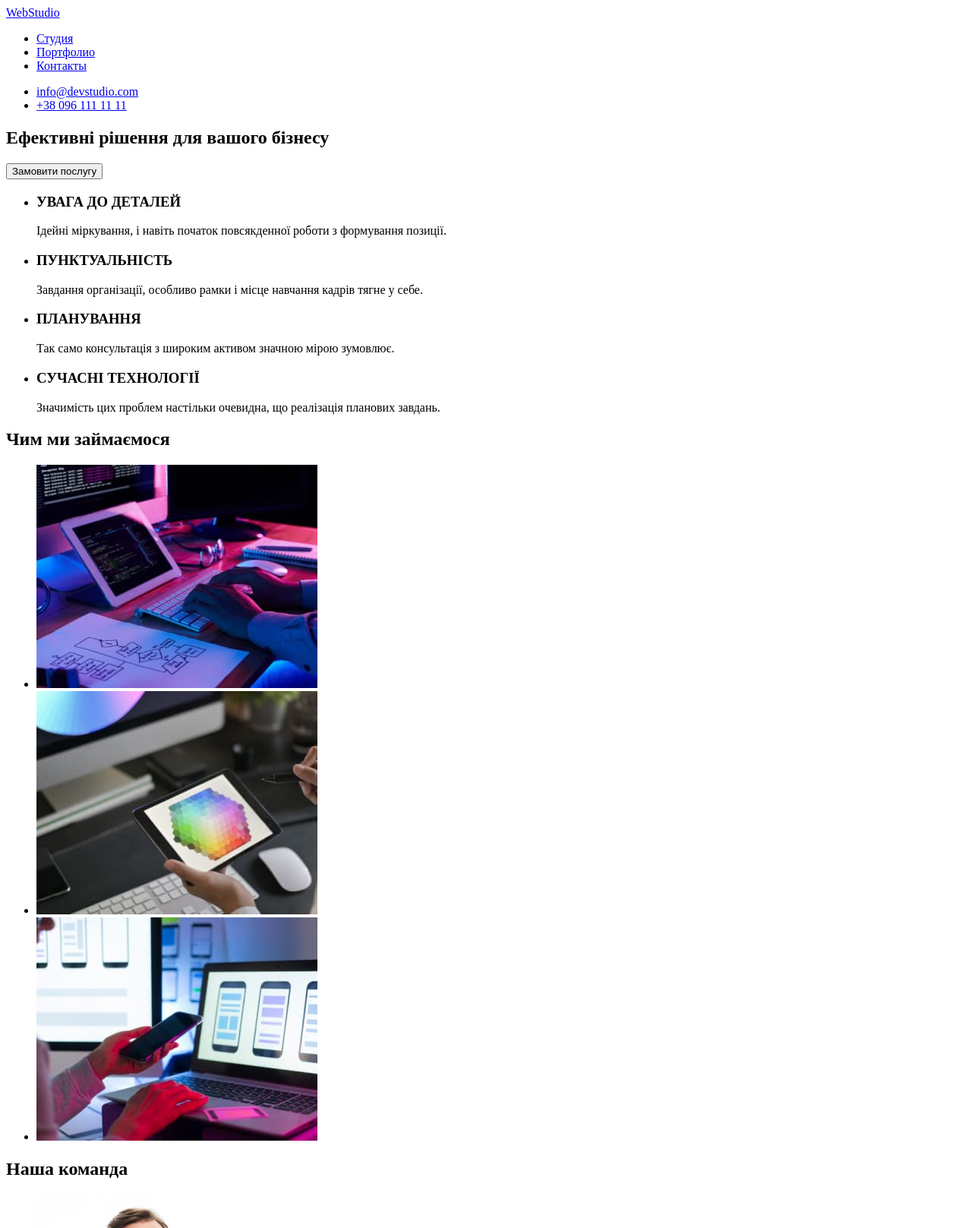
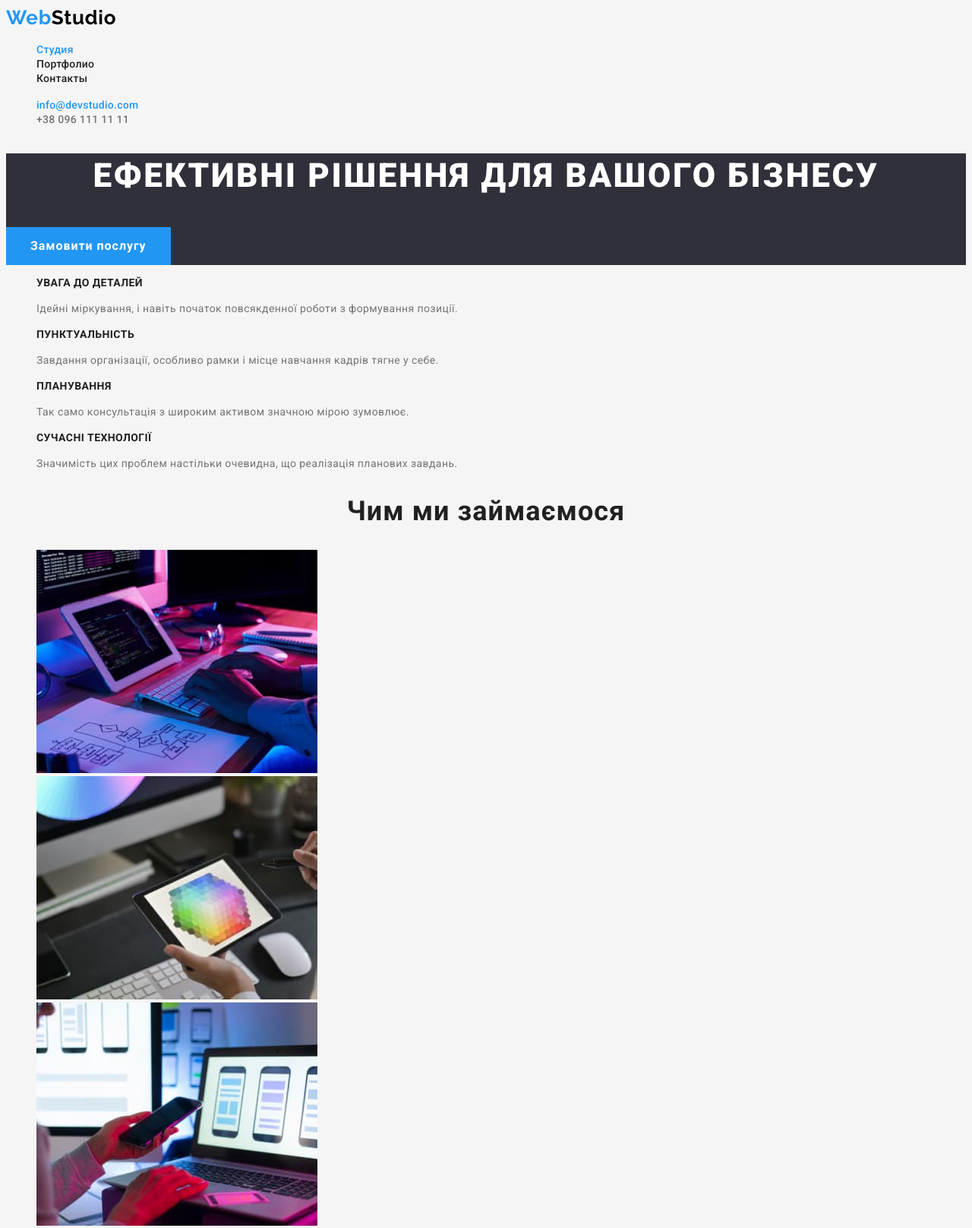
Before and after one commit to EfirNet/goit-markup-hw-02, a plain HTML site: page index.html in a window 1280 px wide. Shown: the top 1617 px of the page at 76% size. Drawn offline with Linux system fonts and the light colour scheme.

Commit message:
Сдаю на проверку

```diff
--- a/css/styles.css
+++ b/css/styles.css
@@ -0,0 +1,229 @@
+/* первичный цвет - #757575 */
+/* вторичный цвет - #212121 */
+/* акцент - #2196f3 */
+
+:root {
+    --prmary-text-color: #757575;
+    --title-text-color: #212121;
+    --accent-color: #2196f3;
+    --white-color: #ffffff;
+    --black-color: #000000;
+    --bg-main-color: #f5f5f5;
+    --bg-our-color: #f5f4fa;
+    --bg-footer-color: #2f303a;
+    --footer-address-rgba: rgba(255, 255, 255, .6);
+    --border: #eeeeee;
+
+}
+
+
+body {
+    background-color: var(--bg-main-color);
+    color: var(--prmary-text-color);
+    font-family: Roboto, Verdana,
+        sans-serif;
+}
+
+.cursor {
+    cursor: pointer;
+}
+
+/* logo */
+
+.logo {
+color: var(--accent-color);
+font-family: Raleway, Verdana,
+        sans-serif;
+font-weight: 700;
+font-size: 26px;
+line-height: 1.19;
+letter-spacing: 0.03em;
+text-decoration: none;
+}
+
+.studio {
+color: var(--black-color);
+}
+
+/* site nav */
+
+.site-nav.list {
+list-style: none;
+}
+
+.site-nav .link {
+color: var(--title-text-color);
+font-weight: 500;
+font-size: 14px;
+line-height: 1.14;
+letter-spacing: 0.02em;
+text-decoration: none;
+}
+
+.site-nav .link:hover,
+.site-nav .link.current,
+.site-nav .link:focus {
+color: var(--accent-color);
+}
+
+/* site link */
+
+.site-link .link {
+    color: var(--prmary-text-color);
+    font-weight: 500;
+    font-size: 14px;
+    line-height: 1.14;
+    letter-spacing: 0.02em;
+    text-decoration: none;
+}
+
+.site-link .link.current,
+.site-link .link:hover,
+.site-link .link:focus {
+    color: var(--accent-color);
+}
+
+.site-link.list {
+    list-style: none;
+}
+
+/* Герой */
+
+.hero {
+    background-color: var(--bg-footer-color);
+}
+
+.hero-title {
+    color: var(--white-color);
+    font-weight: 900;
+    font-size: 44px;
+    line-height: 1.36;
+    text-align: center;
+    letter-spacing: 0.06em;
+    text-transform: uppercase;
+}
+
+.hero .button {
+    border: 0;
+    padding: 10px 32px;
+    background-color: var(--accent-color);
+    color: var(--white-color);
+    font-family: Roboto, Verdana, sans-serif;
+    font-weight: 700;
+    font-size: 16px;
+    line-height: 1.88;
+    letter-spacing: 0.06em;
+}
+
+/* section*/
+
+.section-title {
+    color: var(--title-text-color);
+    font-weight: 700;
+    font-size: 36px;
+    line-height: 1.17;
+    text-align: center;
+    letter-spacing: 0.03em;
+}
+
+.section .title {
+    color: var(--title-text-color);
+    font-weight: 700;
+    font-size: 14px;
+    line-height: 1.14;
+    letter-spacing: 0.03em;
+    text-transform: uppercase;
+}
+
+.section .text {
+    font-size: 14px;
+    line-height: 1.71;
+    letter-spacing: 0.03em;
+}
+
+/* section COMmand */
+
+.section .title-com {
+color: var(--title-text-color);
+font-weight: 500;
+font-size: 16px;
+line-height: 1.19;
+text-align: center;
+letter-spacing: 0.03em;
+}
+
+.section .text-com {
+    font-size: 16px;
+    line-height: 1.19;
+    text-align: center;
+    letter-spacing: 0.03em;
+}
+
+.section .list {
+    list-style: none;
+}
+
+/* section PORTfolio */
+
+.title-port {
+color: var(--title-text-color);
+font-weight: 700;
+font-size: 18px;
+line-height: 2;
+letter-spacing: 0.06em;
+}
+
+.text-port {
+font-size: 16px;
+line-height: 1.88;
+letter-spacing: 0.03em;
+}
+
+.button-port {
+background-color: var(--bg-our-color);
+border: 0;
+font-family: Roboto, Verdana, sans-serif;
+color: var(--title-text-color);
+font-weight: 500;
+font-size: 16px;
+line-height: 1.62;
+letter-spacing: 0.03em;
+}
+
+.button-port.current,
+.button-port:hover,
+.button-port:focus {
+    background-color: var(--accent-color);
+    color: var(--white-color);
+}
+
+/* footer */
+
+.footer {
+    background-color: var(--bg-footer-color);
+}
+
+.studio-w {
+    color: var(--white-color)
+}
+
+.address {
+    font-style: normal;
+    font-size: 14px;
+    line-height: 1.71;
+    letter-spacing: 0.03em;
+    text-decoration: none;
+}
+
+.address:hover,
+.address:focus {
+color: var(--accent-color);
+}
+
+.rgba {
+    color: var(--footer-address-rgba)
+}
+
+.footer .list {
+    list-style: none;
+}
--- a/index.html
+++ b/index.html
@@ -5,63 +5,72 @@
     <meta http-equiv="X-UA-Compatible" content="IE=edge" />
     <meta name="viewport" content="width=device-width, initial-scale=1.0" />
     <title>Студия</title>
+    <link
+      href="https://fonts.googleapis.com/css2?family=Raleway:wght@700&family=Roboto:wght@400;500;700;900&display=swap"
+      rel="stylesheet"
+    />
+    <link rel="stylesheet" href="./css/styles.css" />
   </head>
   <body>
     <!-- Шапка сайту -->
     <header>
-      <!-- Top line Logo -->
-      <a href="./index.html"><span>Web</span><span>Studio</span></a>
-      <!-- Top line Menu -->
-      <nav>
-        <ul>
-          <li><a href="./index.html">Студия</a></li>
-          <li><a href="./portfolio.html">Портфолио</a></li>
-          <li><a href="#">Контакты</a></li>
+      <!-- Logo -->
+      <a class="logo" href="./index.html"
+        >Web<span class="studio">Studio</span></a
+      >
+      <!-- Menu -->
+      <nav class="nav">
+        <ul class="site-nav list">
+          <li><a href="./index.html" class="link current">Студия</a></li>
+          <li><a href="./portfolio.html" class="link">Портфолио</a></li>
+          <li><a href="#" class="link">Контакты</a></li>
         </ul>
       </nav>
-      <!-- Top line contacts -->
-      <ul>
-        <li><a href="mailto:info@devstudio.com">info@devstudio.com</a></li>
-        <li><a href="tel:+380961111111">+38 096 111 11 11</a></li>
+      <!-- Contacts -->
+      <ul class="site-link list">
+        <li>
+          <a href="mailto:info@devstudio.com" class="link current"
+            >info@devstudio.com</a
+          >
+        </li>
+        <li>
+          <a href="tel:+380961111111" class="link">+38 096 111 11 11</a>
+        </li>
       </ul>
     </header>
-    <!-- Контент -->
     <main>
-      <section>
-        <!-- Заголовок -->
-        <div>
-          <h1>Ефективні рішення для вашого бізнесу</h1>
-        </div>
-        <!-- Кнопка -->
-        <button type="button">Замовити послугу</button>
+      <!-- Герой -->
+      <section class="hero">
+        <h1 class="hero-title">Ефективні рішення для вашого бізнесу</h1>
+        <button type="button" class="button cursor">Замовити послугу</button>
       </section>
       <!-- Особливості -->
-      <section>
-       <h2 hidden>Особливості</h2>
-        <ul>
+      <section class="section">
+        <h2 class="section-title" hidden>Особливості</h2>
+        <ul class="list">
           <li>
-            <h3>УВАГА ДО ДЕТАЛЕЙ</h3>
-            <p>
+            <h3 class="title">УВАГА ДО ДЕТАЛЕЙ</h3>
+            <p class="text">
               Ідейні міркування, і навіть початок повсякденної роботи з
               формування позиції.
             </p>
           </li>
           <li>
-            <h3>ПУНКТУАЛЬНІСТЬ</h3>
-            <p>
+            <h3 class="title">ПУНКТУАЛЬНІСТЬ</h3>
+            <p class="text">
               Завдання організації, особливо рамки і місце навчання кадрів тягне
               у себе.
             </p>
           </li>
           <li>
-            <h3>ПЛАНУВАННЯ</h3>
-            <p>
+            <h3 class="title">ПЛАНУВАННЯ</h3>
+            <p class="text">
               Так само консультація з широким активом значною мірою зумовлює.
             </p>
           </li>
           <li>
-            <h3>СУЧАСНІ ТЕХНОЛОГІЇ</h3>
-            <p>
+            <h3 class="title">СУЧАСНІ ТЕХНОЛОГІЇ</h3>
+            <p class="text">
               Значимість цих проблем настільки очевидна, що реалізація планових
               завдань.
             </p>
@@ -69,9 +78,9 @@
         </ul>
       </section>
       <!-- Чим ми займаємося -->
-      <section>
-        <h2>Чим ми займаємося</h2>
-        <ul>
+      <section class="section">
+        <h2 class="section-title">Чим ми займаємося</h2>
+        <ul class="list">
           <li><img src="./images/img1.jpg" alt="Блок-схеми" width="370" /></li>
           <li>
             <img src="./images/img2.jpg" alt="Адаптивна верстка" width="370" />
@@ -82,50 +91,61 @@
         </ul>
       </section>
       <!-- Наша команда -->
-      <section>
-        <h2>Наша команда</h2>
-        <ul>
+      <section class="section">
+        <h2 class="section-title">Наша команда</h2>
+        <ul class="list">
           <li>
             <img src="./images/img4.jpg" alt="Ігор Дем'яненко" width="270" />
-            <h3>Ігор Дем'яненко</h3>
-            <p>Product Designer</p>
+            <h3 class="title-com">Ігор Дем'яненко</h3>
+            <p class="text-com">Product Designer</p>
           </li>
           <li>
             <img src="./images/img5.jpg" alt="Ольга Рєпіна" width="270" />
-            <h3>Ольга Рєпіна</h3>
-            <p>Frontend Developer</p>
+            <h3 class="title-com">Ольга Рєпіна</h3>
+            <p class="text-com">Frontend Developer</p>
           </li>
           <li>
             <img src="./images/img6.jpg" alt="Микола Тарасов" width="270" />
-            <h3>Микола Тарасов</h3>
-            <p>Marketing</p>
+            <h3 class="title-com">Микола Тарасов</h3>
+            <p class="text-com">Marketing</p>
           </li>
           <li>
             <img src="./images/img7.jpg" alt="Михайло Єрмаков" width="270" />
-            <h3>Михайло Єрмаков</h3>
-            <p>UI Designer</p>
+            <h3 class="title-com">Михайло Єрмаков</h3>
+            <p class="text-com">UI Designer</p>
           </li>
         </ul>
       </section>
     </main>
     <!-- Підвал -->
-    <footer>
+    <footer class="footer">
       <div>
-        <a href="./index.html"><span>Web</span><span>Studio</span></a>
+        <a class="logo" href="./index.html"
+          >Web<span class="studio-w">Studio</span></a
+        >
       </div>
       <!-- Контакти -->
       <address>
-        <ul>
+        <ul class="list">
           <li>
             <a
+              class="address studio-w"
               href="https://goo.gl/maps/gFXWyVUeque1rp8T6"
               target="_blank"
               rel="noopener noreferrer"
               >м. Київ, пр-т Лесі Українки, 26</a
             >
           </li>
-          <li><a href="mailto:info@devstudio.com">info@devstudio.com</a></li>
-          <li><a href="tel:+380961111111">+38 096 111 11 11</a></li>
+          <li>
+            <a class="address rgba" href="mailto:info@devstudio.com"
+              >info@devstudio.com</a
+            >
+          </li>
+          <li>
+            <a class="address rgba" href="tel:+380961111111"
+              >+38 096 111 11 11</a
+            >
+          </li>
         </ul>
       </address>
     </footer>
```
Also changed, not shown: portfolio.html (+82 -43 lines).
